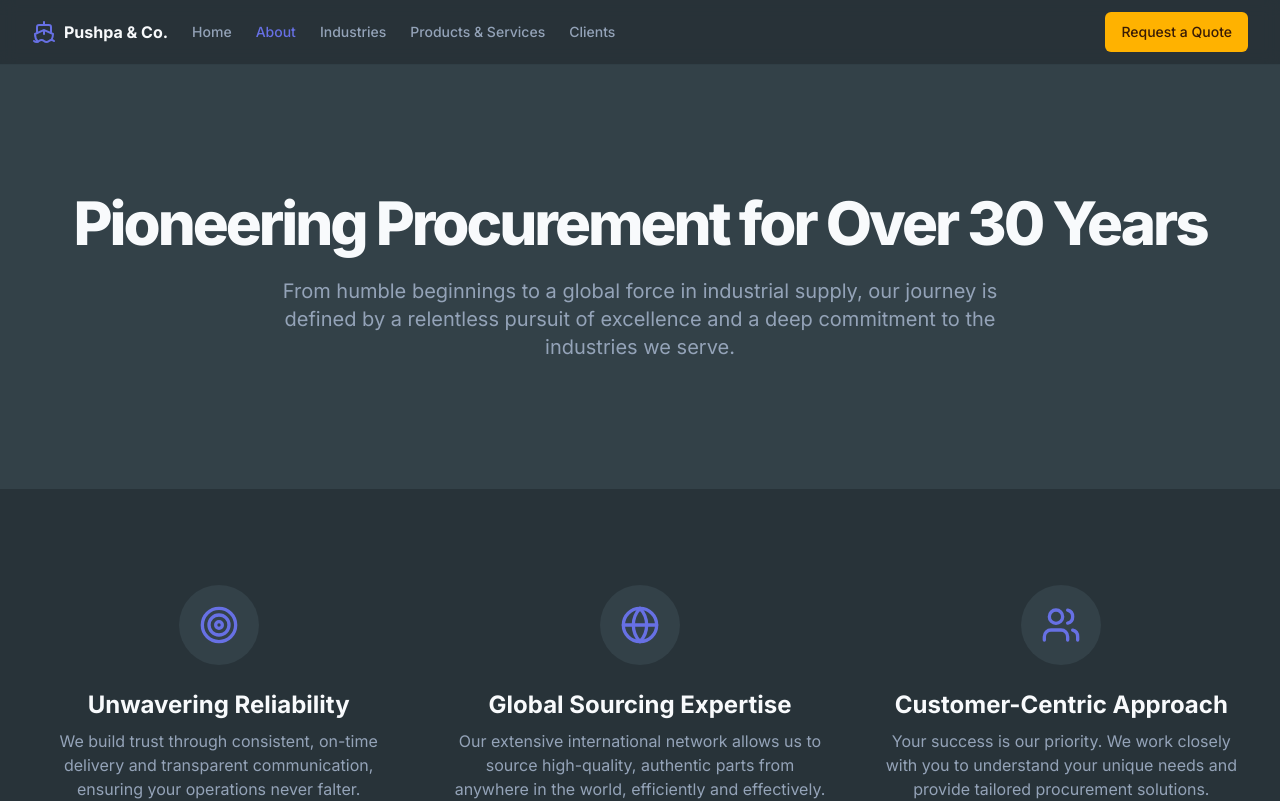
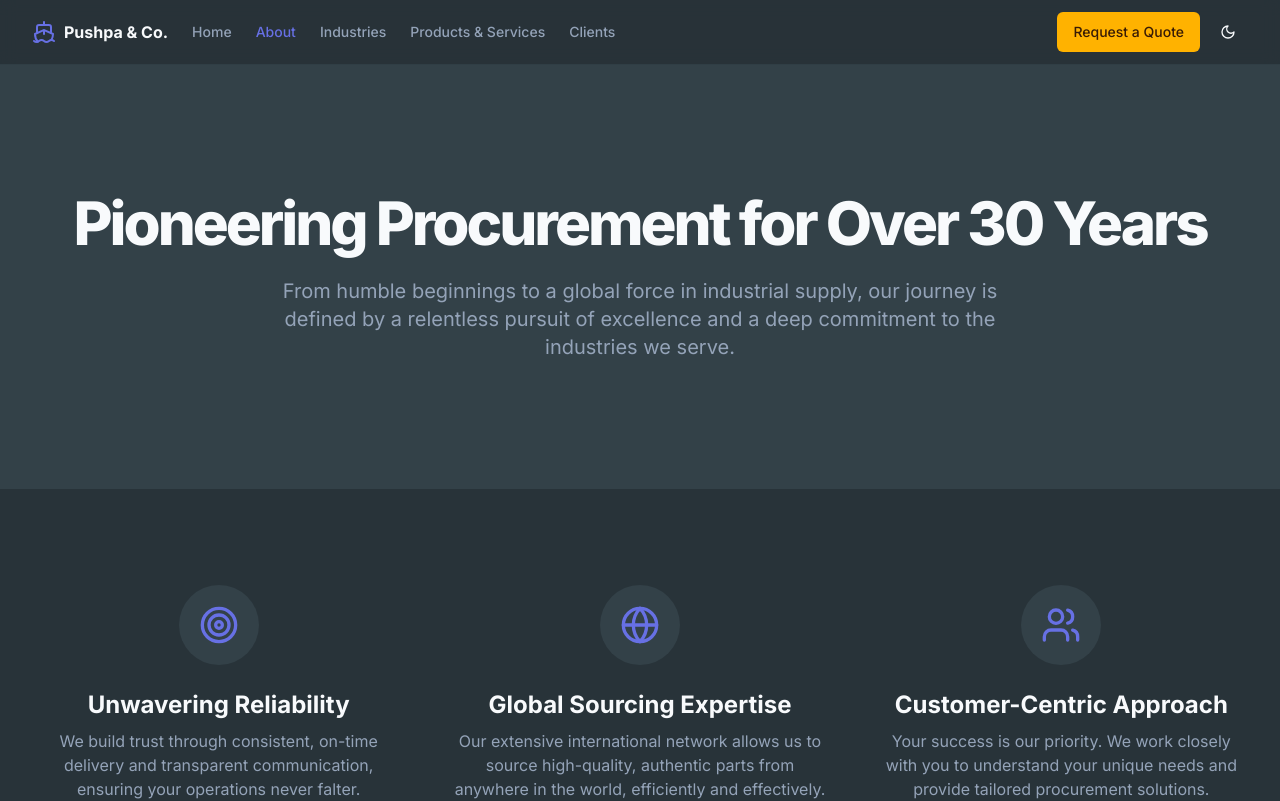
Before and after one commit to LuminousMayank/Pushpa, a Next.js app: page /about in a window 1280 px wide. Shown: the top 801 px of the page. Built offline with nearby package versions, Linux system fonts and the light colour scheme.

Commit message:
let there be light and dark mode

```diff
--- a/package.json
+++ b/package.json
@@ -40,6 +40,7 @@
     "firebase": "^11.9.1",
     "lucide-react": "^0.475.0",
     "next": "15.3.3",
+    "next-themes": "^0.3.0",
     "patch-package": "^8.0.0",
     "react": "^18.3.1",
     "react-day-picker": "^8.10.1",
--- a/src/app/globals.css
+++ b/src/app/globals.css
@@ -73,6 +73,28 @@
     --sidebar-border: 200 17% 30%;
     --sidebar-ring: 236 70% 65%;
   }
+
+  .light {
+    --background: 0 0% 100%;
+    --foreground: 222.2 84% 4.9%;
+    --card: 0 0% 100%;
+    --card-foreground: 222.2 84% 4.9%;
+    --popover: 0 0% 100%;
+    --popover-foreground: 222.2 84% 4.9%;
+    --primary: 221.2 83.2% 53.3%;
+    --primary-foreground: 210 40% 98%;
+    --secondary: 210 40% 96.1%;
+    --secondary-foreground: 222.2 47.4% 11.2%;
+    --muted: 210 40% 96.1%;
+    --muted-foreground: 215.4 16.3% 46.9%;
+    --accent: 210 40% 96.1%;
+    --accent-foreground: 222.2 47.4% 11.2%;
+    --destructive: 0 84.2% 60.2%;
+    --destructive-foreground: 210 40% 98%;
+    --border: 214.3 31.8% 91.4%;
+    --input: 214.3 31.8% 91.4%;
+    --ring: 222.2 84% 4.9%;
+  }
 }
 
 @layer base {
--- a/src/app/layout.tsx
+++ b/src/app/layout.tsx
@@ -4,6 +4,7 @@ import { cn } from '@/lib/utils';
 import { Toaster } from '@/components/ui/toaster';
 import { Header } from '@/components/header';
 import { Footer } from '@/components/footer';
+import { ThemeProvider } from '@/components/theme-provider';
 
 export const metadata: Metadata = {
   title: 'Pushpa & Co. | Trusted Procurement & OEM Parts Supply',
@@ -17,7 +18,7 @@ export default function RootLayout({
   children: React.ReactNode;
 }>) {
   return (
-    <html lang="en" className="dark">
+    <html lang="en" suppressHydrationWarning>
       <head>
         <link rel="preconnect" href="https://fonts.googleapis.com" />
         <link
@@ -32,8 +33,14 @@ export default function RootLayout({
       </head>
       <body
         className={cn(
-          'min-h-screen bg-background font-body antialiased',
+          'min-h-screen bg-background font-body antialiased'
         )}
+      >
+        <ThemeProvider
+          attribute="class"
+          defaultTheme="dark"
+          enableSystem
+          disableTransitionOnChange
         >
           <div className="relative flex min-h-dvh flex-col bg-background">
             <Header />
@@ -41,6 +48,7 @@ export default function RootLayout({
             <Footer />
           </div>
           <Toaster />
+        </ThemeProvider>
       </body>
     </html>
   );
--- a/src/components/header.tsx
+++ b/src/components/header.tsx
@@ -2,12 +2,13 @@
 
 import Link from 'next/link';
 import { usePathname } from 'next/navigation';
-import { Menu, Ship, X } from 'lucide-react';
+import { Menu, Ship } from 'lucide-react';
 import { useState } from 'react';
 
 import { Button } from '@/components/ui/button';
 import { Sheet, SheetContent, SheetTrigger } from '@/components/ui/sheet';
 import { cn } from '@/lib/utils';
+import { ThemeToggle } from './theme-toggle';
 
 const navLinks = [
   { href: '/', label: 'Home' },
@@ -48,10 +49,12 @@ export function Header() {
             <NavLink key={link.href} {...link} />
           ))}
         </nav>
-        <div className="flex flex-1 items-center justify-end gap-4">
+        <div className="flex flex-1 items-center justify-end gap-2">
           <Button asChild className="hidden bg-accent text-accent-foreground hover:bg-accent/90 sm:flex">
             <Link href="/contact">Request a Quote</Link>
           </Button>
+
+          <ThemeToggle />
 
           {/* Mobile Menu */}
           <Sheet open={isMobileMenuOpen} onOpenChange={setIsMobileMenuOpen}>
--- /dev/null
+++ b/src/components/theme-provider.tsx
@@ -0,0 +1,9 @@
+"use client"
+
+import * as React from "react"
+import { ThemeProvider as NextThemesProvider } from "next-themes"
+import { type ThemeProviderProps } from "next-themes/dist/types"
+
+export function ThemeProvider({ children, ...props }: ThemeProviderProps) {
+  return <NextThemesProvider {...props}>{children}</NextThemesProvider>
+}
--- /dev/null
+++ b/src/components/theme-toggle.tsx
@@ -0,0 +1,40 @@
+"use client"
+
+import * as React from "react"
+import { Moon, Sun } from "lucide-react"
+import { useTheme } from "next-themes"
+
+import { Button } from "@/components/ui/button"
+import {
+  DropdownMenu,
+  DropdownMenuContent,
+  DropdownMenuItem,
+  DropdownMenuTrigger,
+} from "@/components/ui/dropdown-menu"
+
+export function ThemeToggle() {
+  const { setTheme } = useTheme()
+
+  return (
+    <DropdownMenu>
+      <DropdownMenuTrigger asChild>
+        <Button variant="ghost" size="icon">
+          <Sun className="h-[1.2rem] w-[1.2rem] rotate-0 scale-100 transition-all dark:-rotate-90 dark:scale-0" />
+          <Moon className="absolute h-[1.2rem] w-[1.2rem] rotate-90 scale-0 transition-all dark:rotate-0 dark:scale-100" />
+          <span className="sr-only">Toggle theme</span>
+        </Button>
+      </DropdownMenuTrigger>
+      <DropdownMenuContent align="end">
+        <DropdownMenuItem onClick={() => setTheme("light")}>
+          Light
+        </DropdownMenuItem>
+        <DropdownMenuItem onClick={() => setTheme("dark")}>
+          Dark
+        </DropdownMenuItem>
+        <DropdownMenuItem onClick={() => setTheme("system")}>
+          System
+        </DropdownMenuItem>
+      </DropdownMenuContent>
+    </DropdownMenu>
+  )
+}
```
Also changed, not shown: 1 other file (tests, documents, lock files or other folders). Lines whose indentation alone changed are shown as unchanged.
